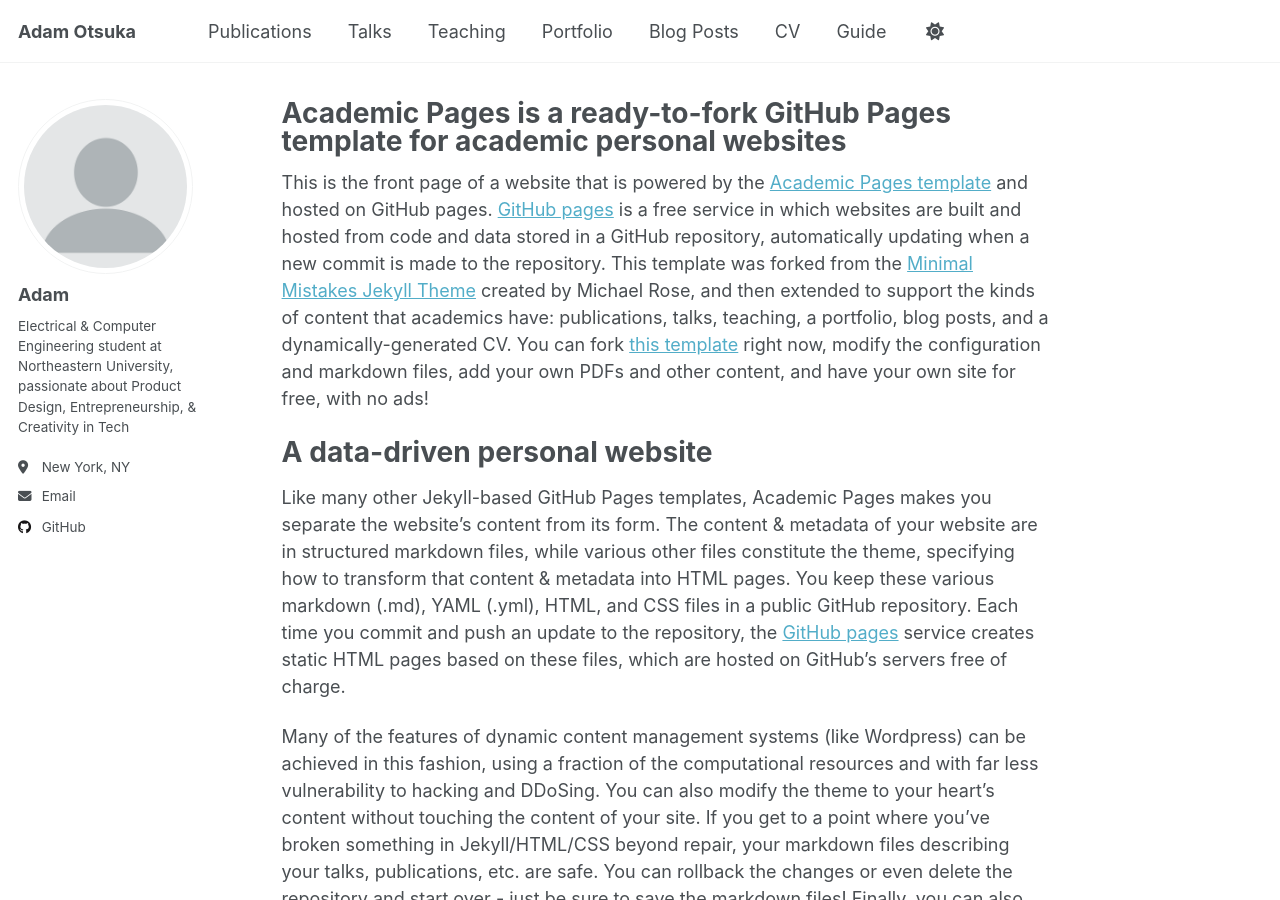
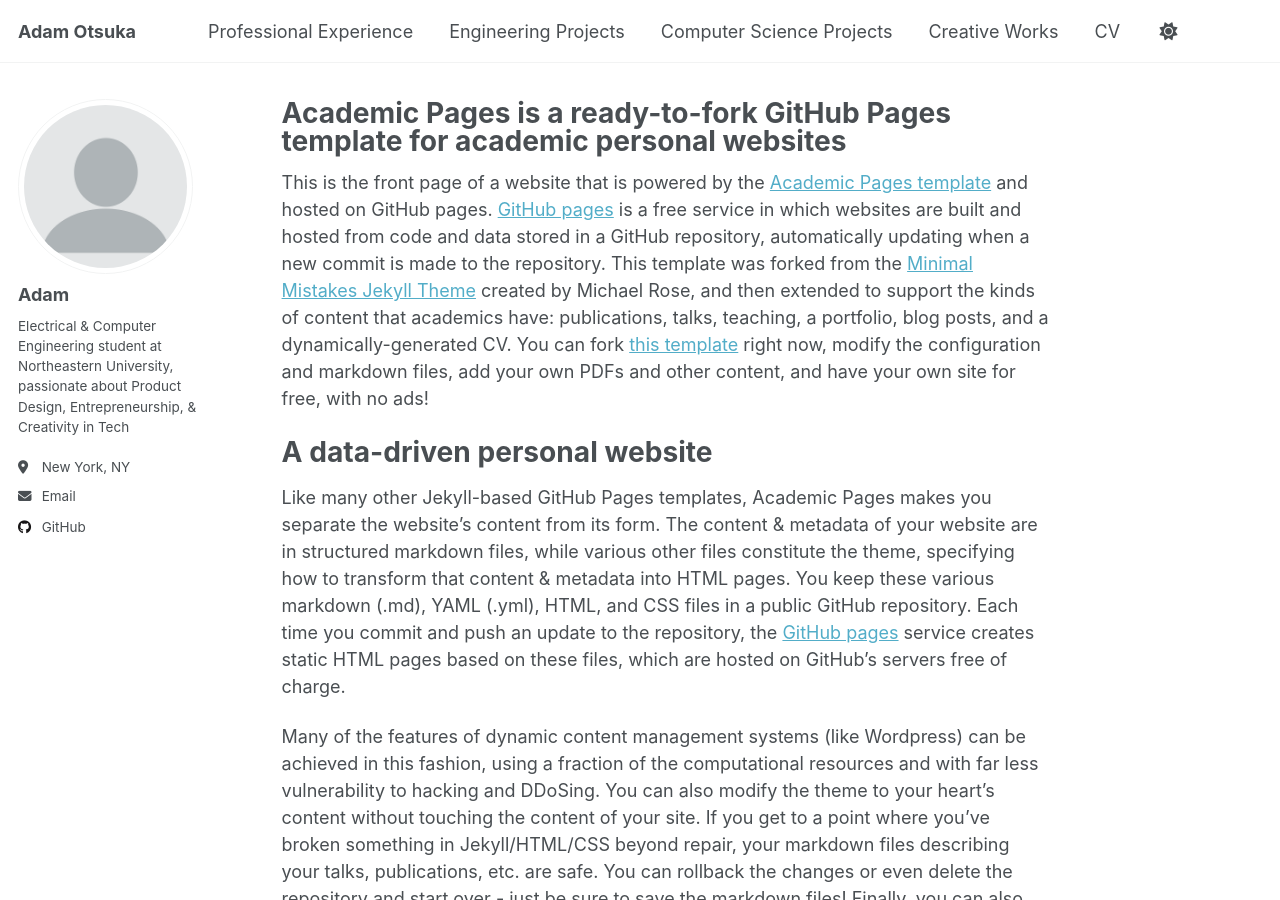
Before and after one commit to 4damo5/4damo5.github.io, a Jekyll site: the page built from _pages/about.md, in a window 1280 px wide and 900 px high. Built offline with Jekyll 4.4.1, drawn with Linux system fonts in a browser that asks for light colours.

Commit message:
Update navigation.yml

```diff
--- a/_data/navigation.yml
+++ b/_data/navigation.yml
@@ -8,26 +8,20 @@
 #      Markdown formatted page while the second is generated using JSON.
 
 main:
-  - title: "Publications"
-    url: /publications/
+  - title: "Professional Experience"
+    url: /professional/
 
-  - title: "Talks"
-    url: /talks/
+  - title: "Engineering Projects"
+    url: /engineering/
 
-  - title: "Teaching"
-    url: /teaching/
+  - title: "Computer Science Projects"
+    url: /computer-science/
 
-  - title: "Portfolio"
-    url: /portfolio/
-
-  - title: "Blog Posts"
-    url: /year-archive/
+  - title: "Creative Works"
+    url: /creative/
 
   - title: "CV"
     url: /cv/
 
   # - title: "CV"
   #   url: /cv-json/
-
-  - title: "Guide"
-    url: /markdown/
```
